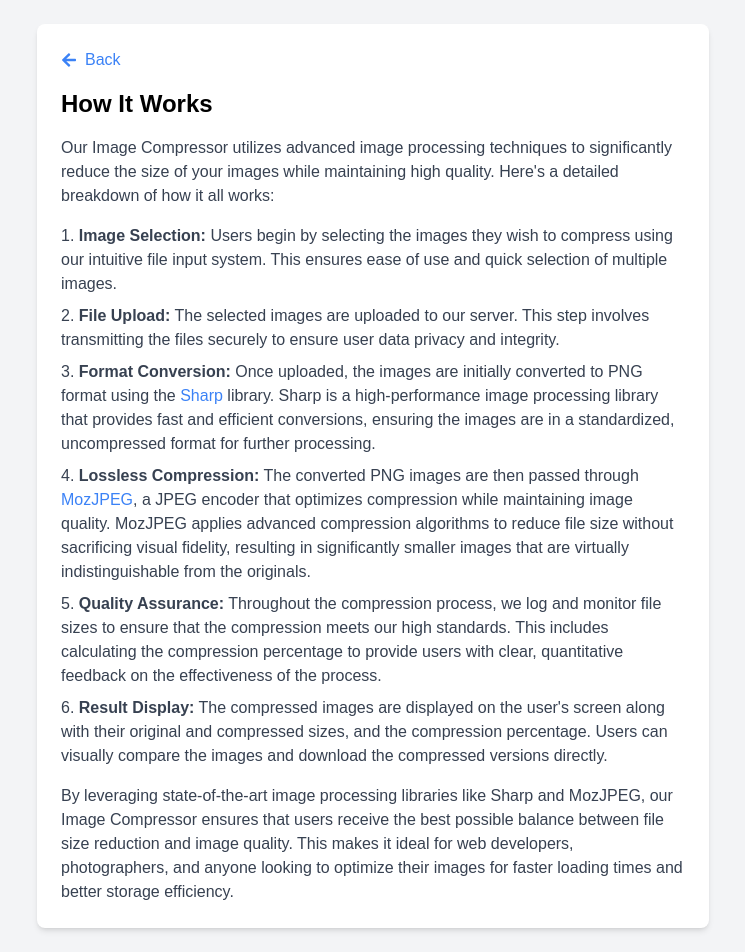
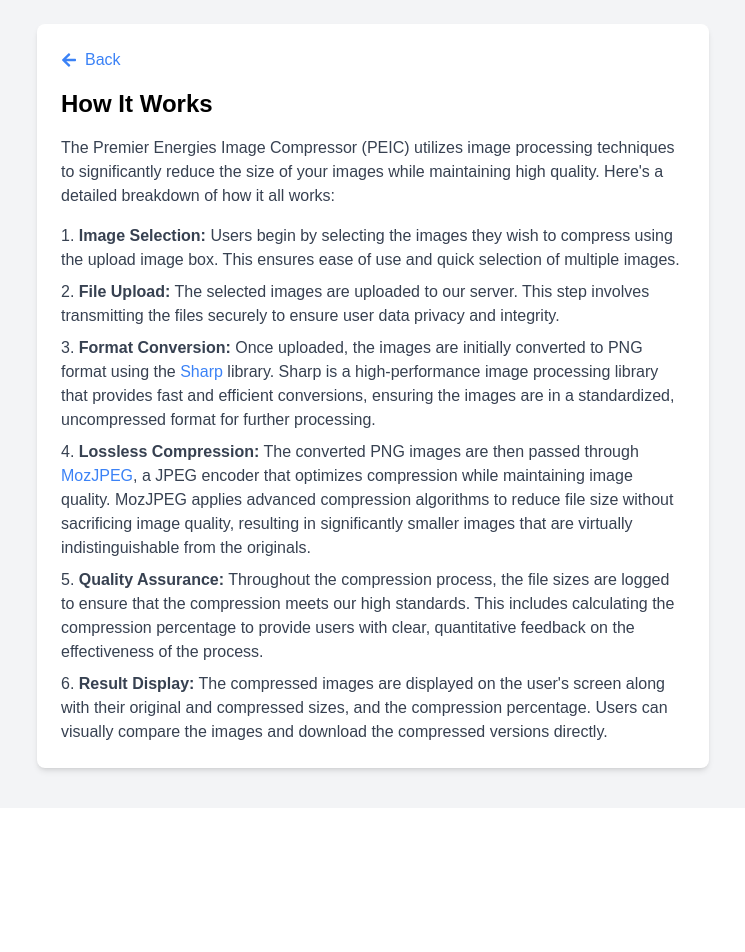
Before and after one commit to aarnav1729/image-comp, a React (Create React App) app in the folder frontend/: page /how in a window 1280 px wide. Shown: the part 80-1032 px from the top of the page, without its empty margins (267-1012 px from the left). After the commit the page ends 888 px from the top, so only its background shows below. Built offline with nearby package versions, Linux system fonts and the light colour scheme; the HTML template or start-up script is replaced by a standard one.

Commit message:
Update How.js

```diff
--- a/frontend/src/components/How.js
+++ b/frontend/src/components/How.js
@@ -12,11 +12,11 @@ const How = () => {
         </Link>
         <h2 className="text-2xl font-bold mb-4">How It Works</h2>
         <p className="text-gray-700 mb-4">
-          Our Image Compressor utilizes advanced image processing techniques to significantly reduce the size of your images while maintaining high quality. Here's a detailed breakdown of how it all works:
+          The Premier Energies Image Compressor (PEIC) utilizes image processing techniques to significantly reduce the size of your images while maintaining high quality. Here's a detailed breakdown of how it all works:
         </p>
         <ol className="list-decimal list-inside space-y-2 text-gray-700">
           <li>
-            <strong>Image Selection:</strong> Users begin by selecting the images they wish to compress using our intuitive file input system. This ensures ease of use and quick selection of multiple images.
+            <strong>Image Selection:</strong> Users begin by selecting the images they wish to compress using the upload image box. This ensures ease of use and quick selection of multiple images.
           </li>
           <li>
             <strong>File Upload:</strong> The selected images are uploaded to our server. This step involves transmitting the files securely to ensure user data privacy and integrity.
@@ -25,18 +25,15 @@ const How = () => {
             <strong>Format Conversion:</strong> Once uploaded, the images are initially converted to PNG format using the <a href="https://sharp.pixelplumbing.com/" className="text-blue-500 hover:text-blue-700" target="_blank" rel="noopener noreferrer">Sharp</a> library. Sharp is a high-performance image processing library that provides fast and efficient conversions, ensuring the images are in a standardized, uncompressed format for further processing.
           </li>
           <li>
-            <strong>Lossless Compression:</strong> The converted PNG images are then passed through <a href="https://github.com/mozilla/mozjpeg" className="text-blue-500 hover:text-blue-700" target="_blank" rel="noopener noreferrer">MozJPEG</a>, a JPEG encoder that optimizes compression while maintaining image quality. MozJPEG applies advanced compression algorithms to reduce file size without sacrificing visual fidelity, resulting in significantly smaller images that are virtually indistinguishable from the originals.
+            <strong>Lossless Compression:</strong> The converted PNG images are then passed through <a href="https://github.com/mozilla/mozjpeg" className="text-blue-500 hover:text-blue-700" target="_blank" rel="noopener noreferrer">MozJPEG</a>, a JPEG encoder that optimizes compression while maintaining image quality. MozJPEG applies advanced compression algorithms to reduce file size without sacrificing image quality, resulting in significantly smaller images that are virtually indistinguishable from the originals.
           </li>
           <li>
-            <strong>Quality Assurance:</strong> Throughout the compression process, we log and monitor file sizes to ensure that the compression meets our high standards. This includes calculating the compression percentage to provide users with clear, quantitative feedback on the effectiveness of the process.
+            <strong>Quality Assurance:</strong> Throughout the compression process, the file sizes are logged to ensure that the compression meets our high standards. This includes calculating the compression percentage to provide users with clear, quantitative feedback on the effectiveness of the process.
           </li>
           <li>
             <strong>Result Display:</strong> The compressed images are displayed on the user's screen along with their original and compressed sizes, and the compression percentage. Users can visually compare the images and download the compressed versions directly.
           </li>
         </ol>
-        <p className="text-gray-700 mt-4">
-          By leveraging state-of-the-art image processing libraries like Sharp and MozJPEG, our Image Compressor ensures that users receive the best possible balance between file size reduction and image quality. This makes it ideal for web developers, photographers, and anyone looking to optimize their images for faster loading times and better storage efficiency.
-        </p>
       </div>
     </div>
   );
```
